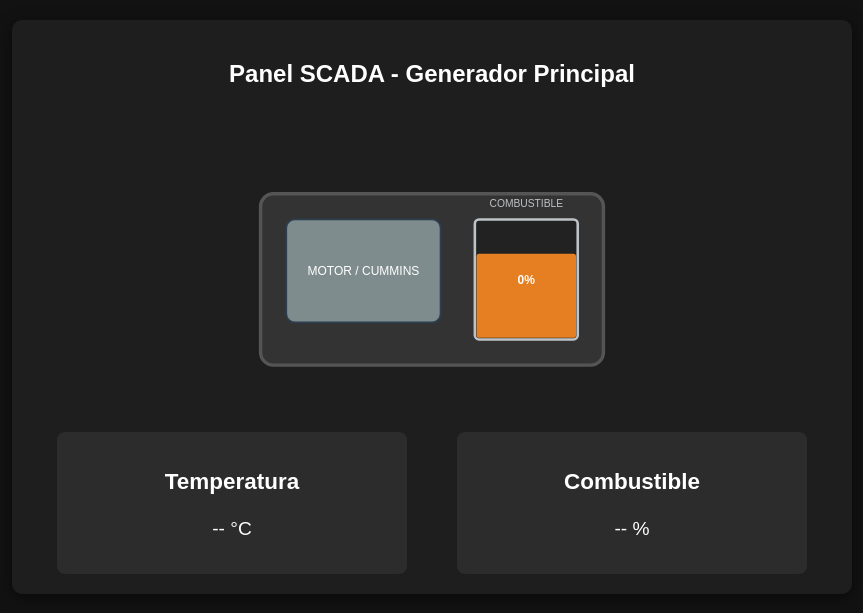
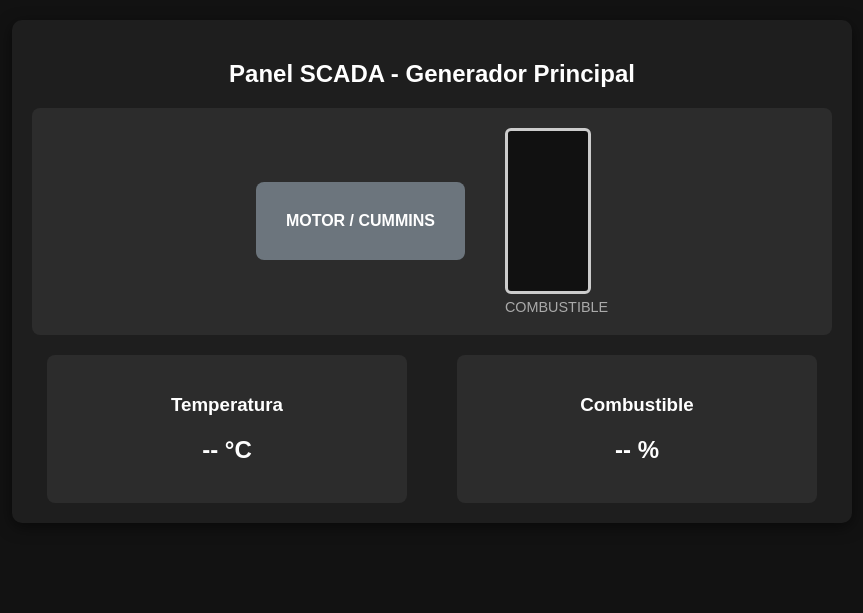
Before and after one commit to classuth-design/simog, a Flask app: page / in a window 1280 px wide. Shown: the top 613 px of the page, without its empty margins (208-1071 px from the left). Run offline with Flask 3, Linux system fonts and the light colour scheme; some libraries are stand-ins or nearby versions.

Commit message:
Update index.html

```diff
--- a/templates/index.html
+++ b/templates/index.html
@@ -6,82 +6,88 @@
     <style>
         body { font-family: Arial, sans-serif; background: #121212; color: #fff; text-align: center; margin: 0; padding: 20px; }
         .container { max-width: 800px; margin: auto; background: #1e1e1e; padding: 20px; border-radius: 10px; box-shadow: 0 4px 15px rgba(0,0,0,0.5); }
-        .metrics { display: flex; justify-content: space-around; margin-top: 20px; font-size: 1.2rem; }
-        .card { background: #2c2c2c; padding: 15px; border-radius: 8px; width: 40%; }
+        .metrics-panel { display: flex; justify-content: space-around; margin-top: 20px; flex-wrap: wrap; gap: 20px; }
+        .card { background: #2c2c2c; padding: 20px; border-radius: 8px; width: 45%; box-sizing: border-box; }
+        .scada-container { display: flex; justify-content: center; align-items: center; gap: 40px; margin-top: 20px; background: #2c2c2c; padding: 20px; border-radius: 8px; }
+        .motor-box { background: #6c757d; padding: 30px; border-radius: 8px; font-weight: bold; color: #fff; }
+
+        /* Contenedor del Tanque de Combustible */
+        .tanque-wrapper { width: 80px; height: 160px; border: 3px solid #ccc; border-radius: 6px; position: relative; background: #111; overflow: hidden; display: flex; flex-direction: column; justify-content: flex-end; }
+        .tanque-nivel { width: 100%; height: 0%; transition: height 0.5s ease, background-color 0.5s ease; }
+        .tanque-label { font-size: 0.9rem; margin-top: 5px; color: #aaa; }
     </style>
 </head>
 <body>
+
     <div class="container">
         <h2>Panel SCADA - Generador Principal</h2>
 
-        <!-- SVG Animado del Generador -->
-        <svg viewBox="0 0 500 350" width="100%" height="300px">
-            <!-- Chasis del Generador -->
-            <rect x="50" y="100" width="400" height="200" rx="15" fill="#333" stroke="#555" stroke-width="4"/>
+        <!-- Esquema Visual SCADA -->
+        <div class="scada-container">
+            <div class="motor-box">
+                MOTOR / CUMMINS
+            </div>
+            <div>
+                <div class="tanque-wrapper">
+                    <!-- Barra de nivel dinámica -->
+                    <div id="tanque-nivel" class="tanque-nivel"></div>
+                </div>
+                <div class="tanque-label">COMBUSTIBLE</div>
+            </div>
+        </div>
 
-            <!-- Bloque de Motor (Cambia de color según temperatura) -->
-            <rect id="motor-block" x="80" y="130" width="180" height="120" rx="10" fill="#7f8c8d" stroke="#2c3e50" stroke-width="2"/>
-            <text x="170" y="195" fill="#fff" font-size="14" text-anchor="middle">MOTOR / CUMMINS</text>
-
-            <!-- Depósito de Combustible (Altura sincronizada con ultrasonido) -->
-            <rect x="300" y="130" width="120" height="140" fill="#222" stroke="#bdc3c7" stroke-width="3" rx="5"/>
-            <!-- Nivel líquido dentro del tanque -->
-            <rect id="fuel-liquid" x="302" y="170" width="116" height="98" fill="#e67e22" rx="3"/>
-            <text x="360" y="205" fill="#fff" font-size="14" font-weight="bold" text-anchor="middle" id="fuel-text">0%</text>
-            <text x="360" y="115" fill="#bdc3c7" font-size="12" text-anchor="middle">COMBUSTIBLE</text>
-        </svg>
-
-        <div class="metrics">
+        <!-- Tarjetas de Métricas Numéricas -->
+        <div class="metrics-panel">
             <div class="card">
                 <h3>Temperatura</h3>
-                <p id="temp-val">-- °C</p>
+                <h2 id="temp-val">-- °C</h2>
             </div>
             <div class="card">
                 <h3>Combustible</h3>
-                <p id="fuel-val">-- %</p>
+                <h2 id="comb-val">-- %</h2>
             </div>
         </div>
     </div>
 
     <script>
-        async function actualizarDatos() {
-            try {
-                let response = await fetch('/api/estado/1');
-                let data = await response.json();
+        function actualizarDatos() {
+            // Consulta a la API Flask para obtener el último estado del generador ID 1
+            fetch('/api/estado/1')
+                .then(response => response.json())
+                .then(data => {
+                    if (data.error) {
+                        console.log("Sin datos aún");
+                        return;
+                    }
 
-                if(data.temperatura !== undefined) {
-                    // Actualizar textos
-                    document.getElementById('temp-val').innerText = data.temperatura.toFixed(2) + " °C";
-                    document.getElementById('fuel-val').innerText = data.nivel_combustible.toFixed(1) + " %";
+                    let temperatura = data.temperatura;
+                    let combustible = data.nivel_combustible;
 
-                    // Actualizar altura del tanque SVG (Tanque y = 130 hasta 270 -> altura max 140px)
-                    let fuelHeight = (data.nivel_combustible / 100) * 136;
-                    let fuelY = 270 - fuelHeight;
-                    let fuelRect = document.getElementById('fuel-liquid');
-                    fuelRect.setAttribute('y', fuelY);
-                    fuelRect.setAttribute('height', fuelHeight);
-                    document.getElementById('fuel-text').innerText = data.nivel_combustible.toFixed(0) + "%";
+                    // Actualizar textos en pantalla
+                    document.getElementById("temp-val").innerText = temperatura.toFixed(2) + " °C";
+                    document.getElementById("comb-val").innerText = combustible.toFixed(1) + " %";
 
-                    // Cambiar color del motor según temperatura
-                    let motor = document.getElementById('motor-block');
-                    let t = data.temperatura;
-                    if (t < 15) {
-                        motor.setAttribute('fill', '#3498db'); // Azul: Muy frío
-                    } else if (t >= 15 && t <= 45) {
-                        motor.setAttribute('fill', '#7f8c8d'); // Gris: Temp normal
-                    } else if (t > 45 && t <= 75) {
-                        motor.setAttribute('fill', '#e67e22'); // Naranja: Menos caliente
+                    // Lógica de colores y llenado del tanque según los rangos solicitados
+                    let barraTanque = document.getElementById("tanque-nivel");
+                    barraTanque.style.height = combustible + "%";
+
+                    if (combustible <= 0) {
+                        barraTanque.style.backgroundColor = "transparent"; // Vacío
+                    } else if (combustible > 0 && combustible <= 20) {
+                        barraTanque.style.backgroundColor = "#dc3545"; // Rojo (1% - 20%)
+                    } else if (combustible > 20 && combustible <= 30) {
+                        barraTanque.style.backgroundColor = "#fd7e14"; // Naranja (21% - 30%)
                     } else {
-                        motor.setAttribute('fill', '#e74c3c'); // Rojo: Muy caliente
+                        barraTanque.style.backgroundColor = "#28a745"; // Verde (> 30%)
                     }
-                }
-            } catch (err) {
-                console.error("Error al obtener estado:", err);
-            }
+                })
+                .catch(error => console.error("Error al obtener telemetría:", error));
         }
 
-        setInterval(actualizarDatos, 2000);
+        // Ejecutar inmediatamente y luego actualizar cada 3 segundos
         actualizarDatos();
+        setInterval(actualizarDatos, 3000);
     </script>
+
 </body>
 </html>
```
